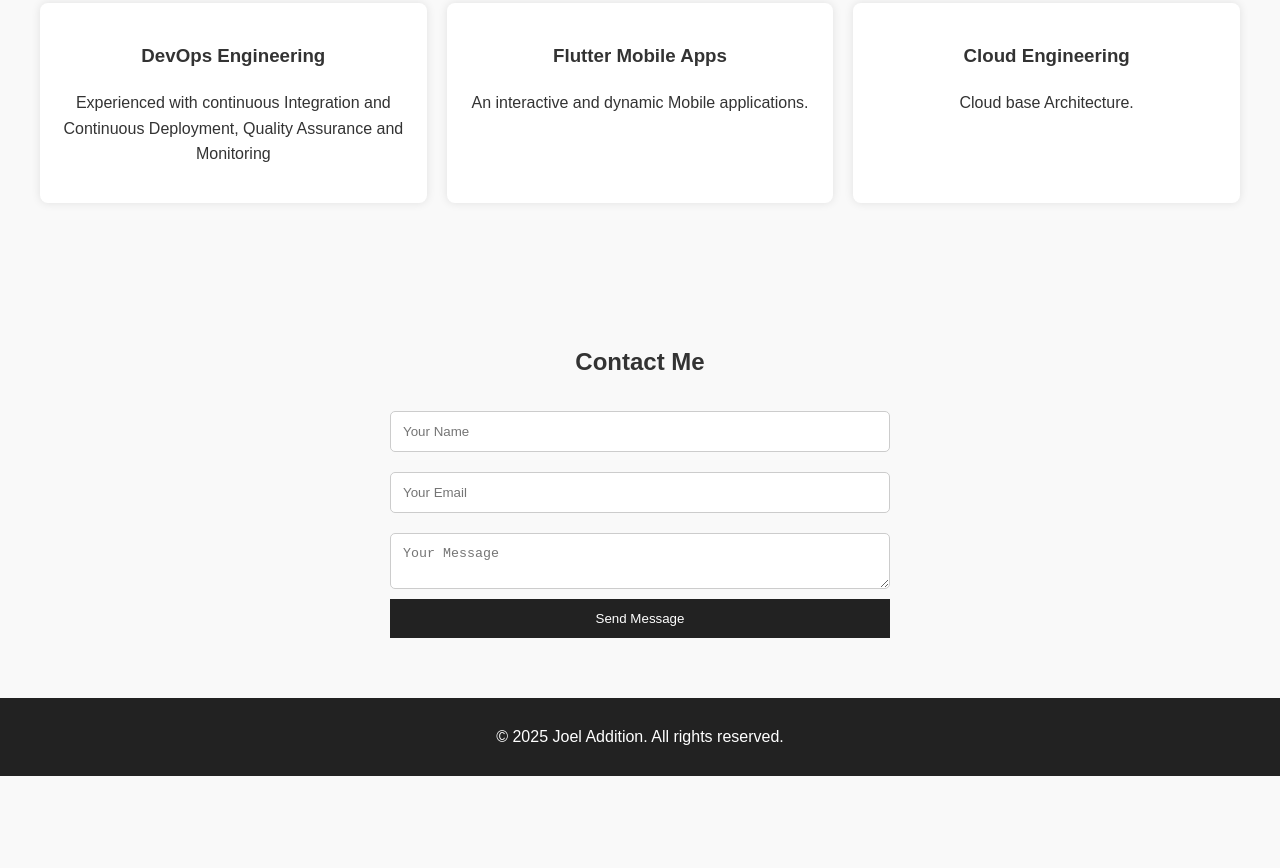
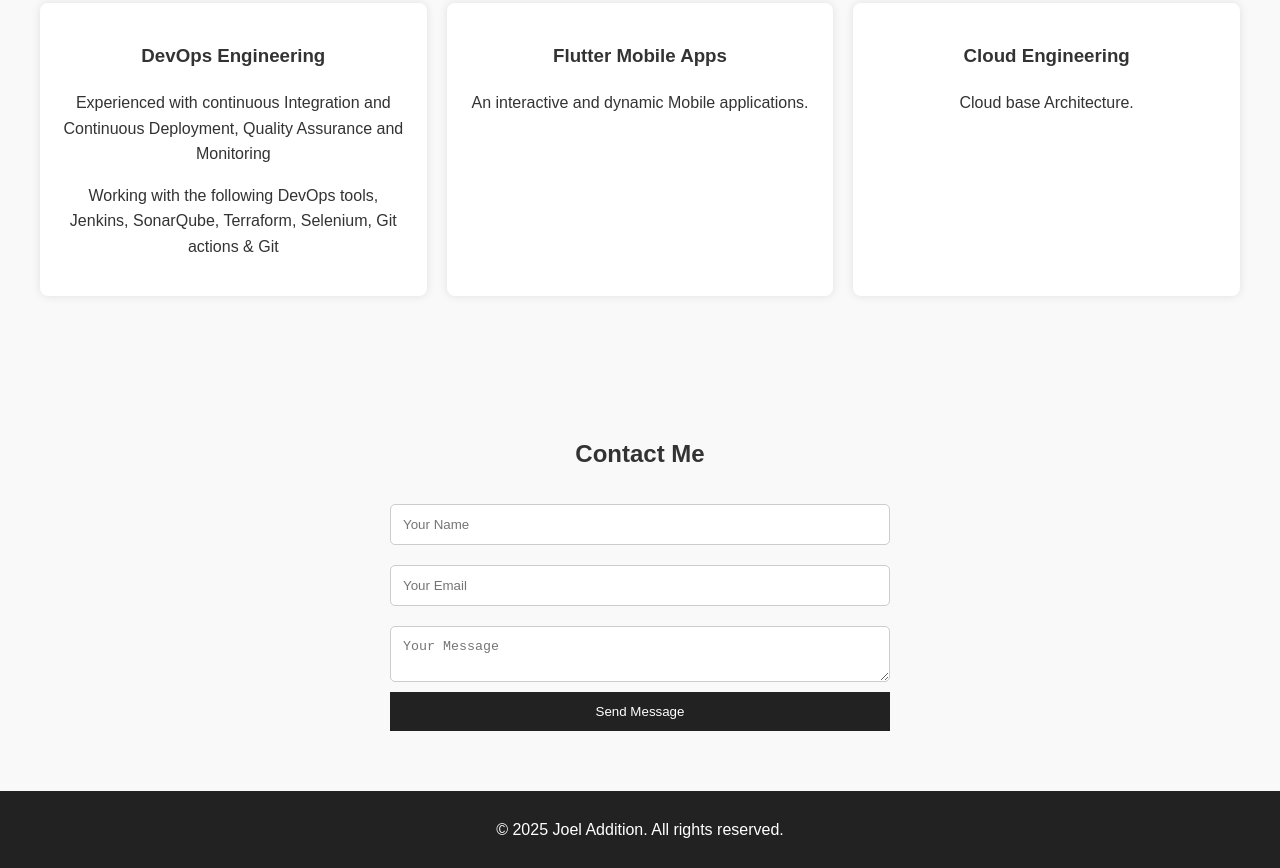
Before and after one commit to Joel-glitch-alt/complete_website_vanilla_javascript, a plain HTML site: page index.html in a window 1280 px wide. Shown: the part 1201-2069 px from the top of the page. Before the commit the page ends 1977 px from the top, so only its background shows below. Drawn offline with Linux system fonts and the light colour scheme.

Commit message:
Update index.html

```diff
--- a/index.html
+++ b/index.html
@@ -40,6 +40,7 @@
       <div class="project-card">
         <h3>DevOps Engineering</h3>
         <p>Experienced with continuous Integration and Continuous Deployment, Quality Assurance and Monitoring</p>
+        <p>Working with the following DevOps tools, Jenkins, SonarQube, Terraform, Selenium, Git actions & Git</p>
       </div>
       <div class="project-card">
         <h3>Flutter Mobile Apps</h3>
```
